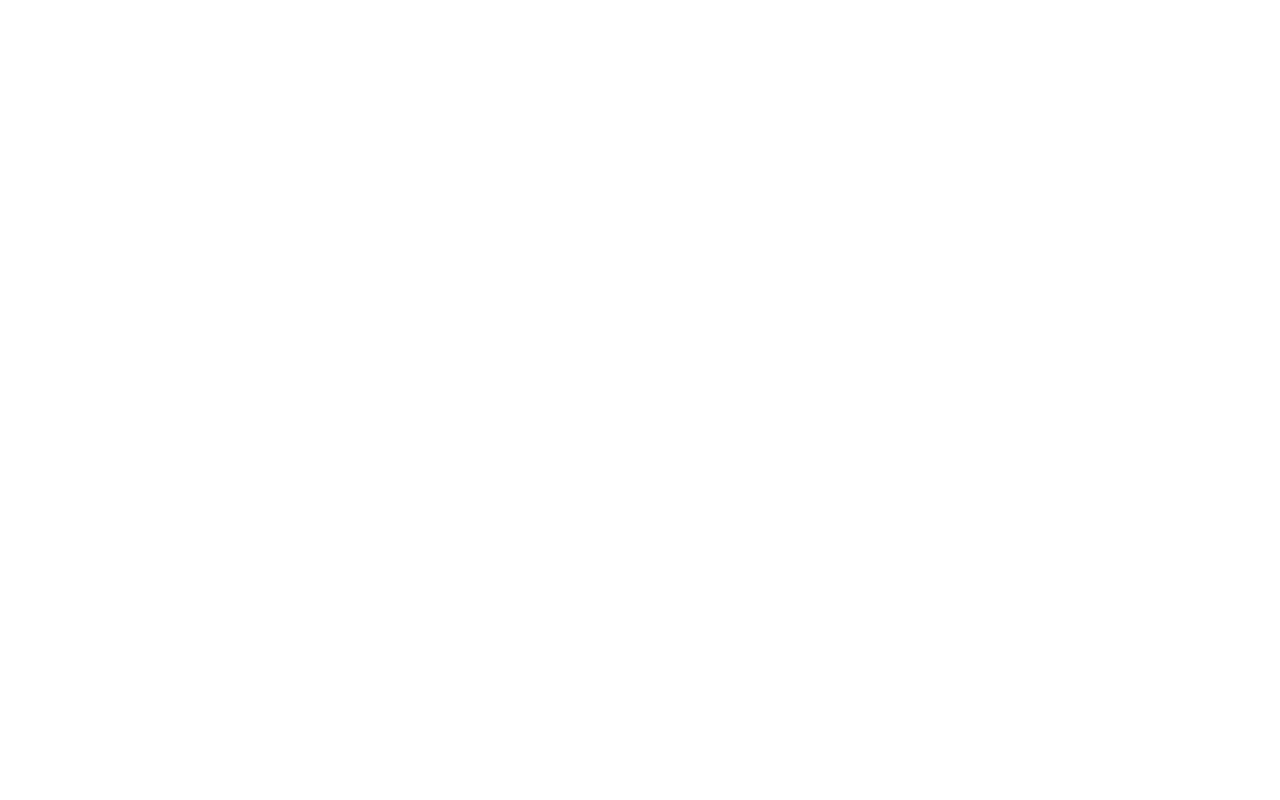
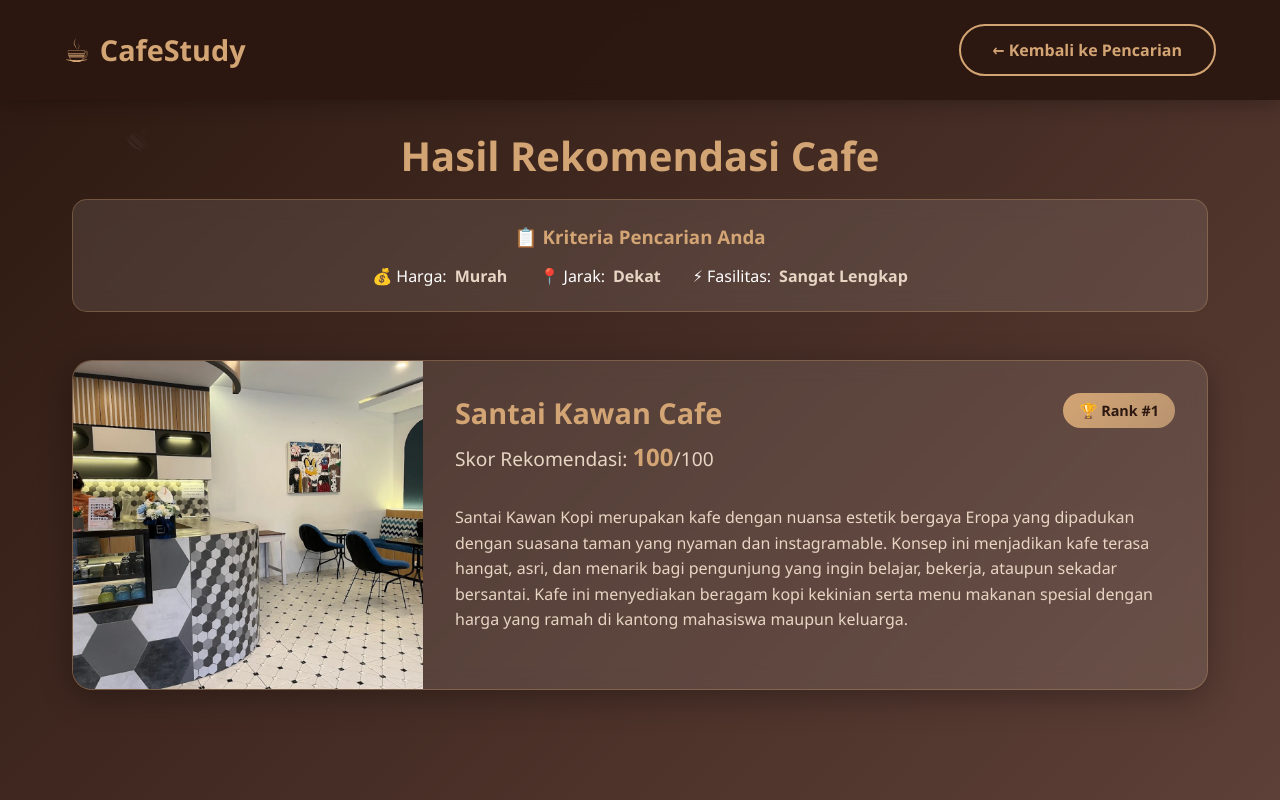
Before and after one commit to ynaivasor/web-fuzzy-pemilihancafe, a plain HTML site: page templates/hasilSantai.html in a window 1280 px wide. Drawn offline with Linux system fonts and the light colour scheme.

Commit message:
finalisasi

```diff
--- a/templates/hasilSantai.html
+++ b/templates/hasilSantai.html
@@ -0,0 +1,335 @@
+<!DOCTYPE html>
+<html lang="id">
+
+<head>
+    <meta charset="UTF-8">
+    <meta name="viewport" content="width=device-width, initial-scale=1.0">
+    <title>Sawan</title>
+    <style>
+        * {
+            margin: 0;
+            padding: 0;
+            box-sizing: border-box;
+        }
+
+        body {
+            font-family: 'Segoe UI', Tahoma, Geneva, Verdana, sans-serif;
+            background: linear-gradient(135deg, #2c1810 0%, #5d4037 100%);
+            color: #fff;
+            min-height: 100vh;
+            overflow-x: hidden;
+        }
+
+        .navbar {
+            position: fixed;
+            top: 0;
+            width: 100%;
+            padding: 1.5rem 5%;
+            display: flex;
+            justify-content: space-between;
+            align-items: center;
+            background: rgba(44, 24, 16, 0.95);
+            backdrop-filter: blur(10px);
+            z-index: 1000;
+            box-shadow: 0 2px 20px rgba(0, 0, 0, 0.3);
+        }
+
+        .logo {
+            display: flex;
+            align-items: center;
+            gap: 10px;
+            font-size: 1.8rem;
+            font-weight: bold;
+            color: #d4a574;
+            text-decoration: none;
+        }
+
+        .coffee-icon {
+            font-size: 2rem;
+        }
+
+        .back-btn {
+            padding: 0.8rem 2rem;
+            background: transparent;
+            color: #d4a574;
+            border: 2px solid #d4a574;
+            border-radius: 50px;
+            text-decoration: none;
+            font-weight: 600;
+            transition: all 0.3s;
+        }
+
+        .back-btn:hover {
+            background: #d4a574;
+            color: #2c1810;
+            transform: translateY(-2px);
+        }
+
+        .container {
+            max-width: 1200px;
+            margin: 0 auto;
+            padding: 8rem 2rem 3rem;
+        }
+
+        .page-title {
+            text-align: center;
+            font-size: 2.5rem;
+            color: #d4a574;
+            margin-bottom: 1rem;
+        }
+
+        .criteria-summary {
+            background: rgba(255, 255, 255, 0.1);
+            backdrop-filter: blur(10px);
+            padding: 1.5rem;
+            border-radius: 15px;
+            margin-bottom: 3rem;
+            border: 1px solid rgba(212, 165, 116, 0.3);
+            text-align: center;
+        }
+
+        .criteria-summary h3 {
+            color: #d4a574;
+            margin-bottom: 1rem;
+        }
+
+        .criteria-items {
+            display: flex;
+            justify-content: center;
+            gap: 2rem;
+            flex-wrap: wrap;
+        }
+
+        .criteria-item {
+            display: flex;
+            align-items: center;
+            gap: 0.5rem;
+        }
+
+        .criteria-item strong {
+            color: #e8d5c4;
+        }
+
+        .cafe-list {
+            display: grid;
+            gap: 2rem;
+        }
+
+        .cafe-card {
+            background: rgba(255, 255, 255, 0.1);
+            backdrop-filter: blur(10px);
+            border-radius: 20px;
+            overflow: hidden;
+            border: 1px solid rgba(212, 165, 116, 0.3);
+            box-shadow: 0 8px 32px rgba(0, 0, 0, 0.3);
+            display: grid;
+            grid-template-columns: 350px 1fr;
+            transition: transform 0.3s;
+        }
+
+        .cafe-card:hover {
+            transform: translateY(-5px);
+        }
+
+        .cafe-image {
+            width: 100%;
+            height: 100%;
+            object-fit: cover;
+        }
+
+        .cafe-content {
+            padding: 2rem;
+            display: flex;
+            flex-direction: column;
+        }
+
+        .cafe-header {
+            display: flex;
+            justify-content: space-between;
+            align-items: start;
+            margin-bottom: 1rem;
+        }
+
+        .cafe-rank {
+            background: linear-gradient(135deg, #d4a574 0%, #b8936f 100%);
+            color: #2c1810;
+            padding: 0.5rem 1rem;
+            border-radius: 50px;
+            font-weight: bold;
+            font-size: 0.9rem;
+        }
+
+        .cafe-name {
+            font-size: 1.8rem;
+            color: #d4a574;
+            margin-bottom: 0.5rem;
+        }
+
+        .cafe-score {
+            font-size: 1.2rem;
+            color: #e8d5c4;
+            margin-bottom: 1rem;
+        }
+
+        .cafe-score strong {
+            color: #d4a574;
+            font-size: 1.5rem;
+        }
+
+        .cafe-description {
+            color: #e8d5c4;
+            line-height: 1.6;
+            margin-bottom: 1.5rem;
+            flex-grow: 1;
+        }
+
+        .coffee-beans {
+            position: fixed;
+            font-size: 2rem;
+            opacity: 0.05;
+            animation: float 6s ease-in-out infinite;
+            pointer-events: none;
+        }
+
+        .bean1 {
+            top: 15%;
+            left: 10%;
+            animation-delay: 0s;
+        }
+
+        .bean2 {
+            top: 30%;
+            right: 15%;
+            animation-delay: 2s;
+        }
+
+        .bean3 {
+            bottom: 20%;
+            left: 20%;
+            animation-delay: 4s;
+        }
+
+        .bean4 {
+            bottom: 30%;
+            right: 10%;
+            animation-delay: 1s;
+        }
+
+        @keyframes float {
+
+            0%,
+            100% {
+                transform: translateY(0px) rotate(0deg);
+            }
+
+            50% {
+                transform: translateY(-20px) rotate(180deg);
+            }
+        }
+
+        @media (max-width: 968px) {
+            .cafe-card {
+                grid-template-columns: 1fr;
+            }
+
+            .cafe-image {
+                height: 250px;
+            }
+
+            .criteria-items {
+                flex-direction: column;
+                gap: 0.5rem;
+            }
+        }
+
+        @media (max-width: 768px) {
+            .container {
+                padding: 7rem 1.5rem 2rem;
+            }
+
+            .page-title {
+                font-size: 2rem;
+            }
+
+            .cafe-name {
+                font-size: 1.5rem;
+            }
+        }
+    </style>
+</head>
+
+<body>
+    <div class="coffee-beans bean1">☕</div>
+    <div class="coffee-beans bean2">☕</div>
+    <div class="coffee-beans bean3">☕</div>
+    <div class="coffee-beans bean4">☕</div>
+
+    <nav class="navbar">
+        <a href="index.html" class="logo">
+            <span class="coffee-icon">☕</span>
+            <span>CafeStudy</span>
+        </a>
+        <a href="kriteria.html" class="back-btn">← Kembali ke Pencarian</a>
+    </nav>
+
+    <div class="container">
+        <h1 class="page-title">Hasil Rekomendasi Cafe</h1>
+
+        <div class="criteria-summary">
+            <h3>📋 Kriteria Pencarian Anda</h3>
+            <div class="criteria-items">
+                <div class="criteria-item">
+                    <span>💰 Harga: </span>
+                    <strong id="criteriaHarga">Murah</strong>
+                </div>
+                <div class="criteria-item">
+                    <span>📍 Jarak: </span>
+                    <strong id="criteriaJarak">Dekat</strong>
+                </div>
+                <div class="criteria-item">
+                    <span>⚡ Fasilitas: </span>
+                    <strong id="criteriaFasilitas">Sangat Lengkap</strong>
+                </div>
+            </div>
+        </div>
+
+        <div id="cafeList" class="cafe-list">
+        </div>
+    </div>
+
+    <script>
+        const topCafe = {
+            name: "Santai Kawan Cafe",
+            image: "/static/sawan.jpg",
+            description: "Santai Kawan Kopi merupakan kafe dengan nuansa estetik bergaya Eropa yang dipadukan dengan suasana taman yang nyaman dan instagramable. Konsep ini menjadikan kafe terasa hangat, asri, dan menarik bagi pengunjung yang ingin belajar, bekerja, ataupun sekadar bersantai. Kafe ini menyediakan beragam kopi kekinian serta menu makanan spesial dengan harga yang ramah di kantong mahasiswa maupun keluarga.",
+            score: 100
+        };
+
+        const criteria = JSON.parse(localStorage.getItem('cafeCriteria') || '{}');
+
+        if (criteria.hargaLabel) {
+            document.getElementById('criteriaHarga').textContent = `${criteria.hargaLabel} (${criteria.harga})`;
+            document.getElementById('criteriaJarak').textContent = `${criteria.jarakLabel} (${criteria.jarak})`;
+            document.getElementById('criteriaFasilitas').textContent = `${criteria.fasilitasLabel} (${criteria.fasilitas})`;
+        }
+        const cafeListContainer = document.getElementById('cafeList');
+        const cafeCard = document.createElement('div');
+        cafeCard.className = 'cafe-card';
+        cafeCard.innerHTML = `
+            <img src="${topCafe.image}" alt="${topCafe.name}" class="cafe-image">
+            <div class="cafe-content">
+                <div class="cafe-header">
+                    <div>
+                        <h2 class="cafe-name">${topCafe.name}</h2>
+                        <div class="cafe-score">Skor Rekomendasi: <strong>${topCafe.score}</strong>/100</div>
+                    </div>
+                    <div class="cafe-rank">🏆 Rank #1</div>
+                </div>
+                <p class="cafe-description">${topCafe.description}</p>
+            </div>
+        `;
+        cafeListContainer.appendChild(cafeCard);
+    </script>
+</body>
+
+</html>
```
Also changed, not shown: templates/hasilBento.html (+1 -1 lines), templates/hasilMato.html (+1 -1 lines), templates/hasilSenja.html (+2 -2 lines), 1 other file.
